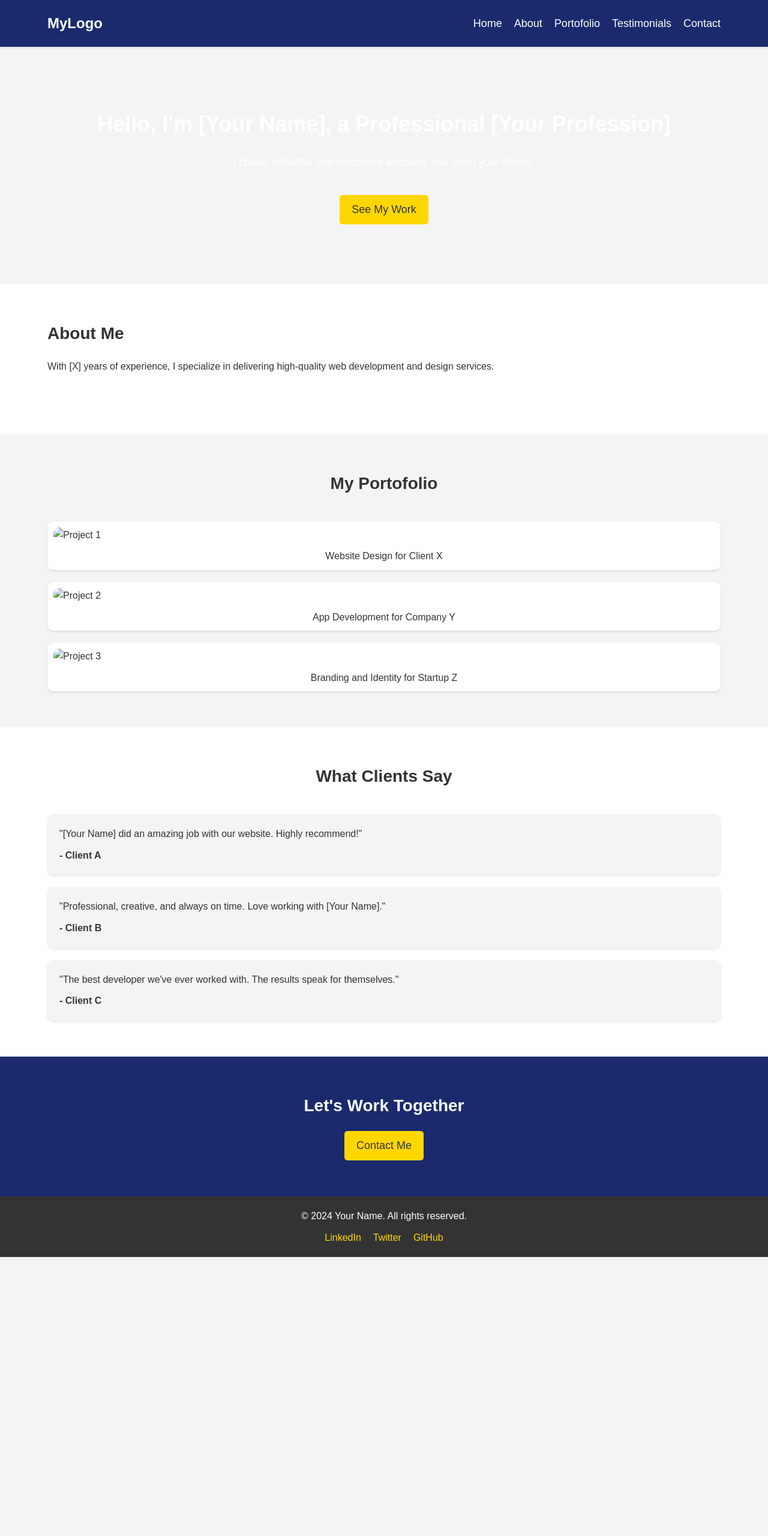
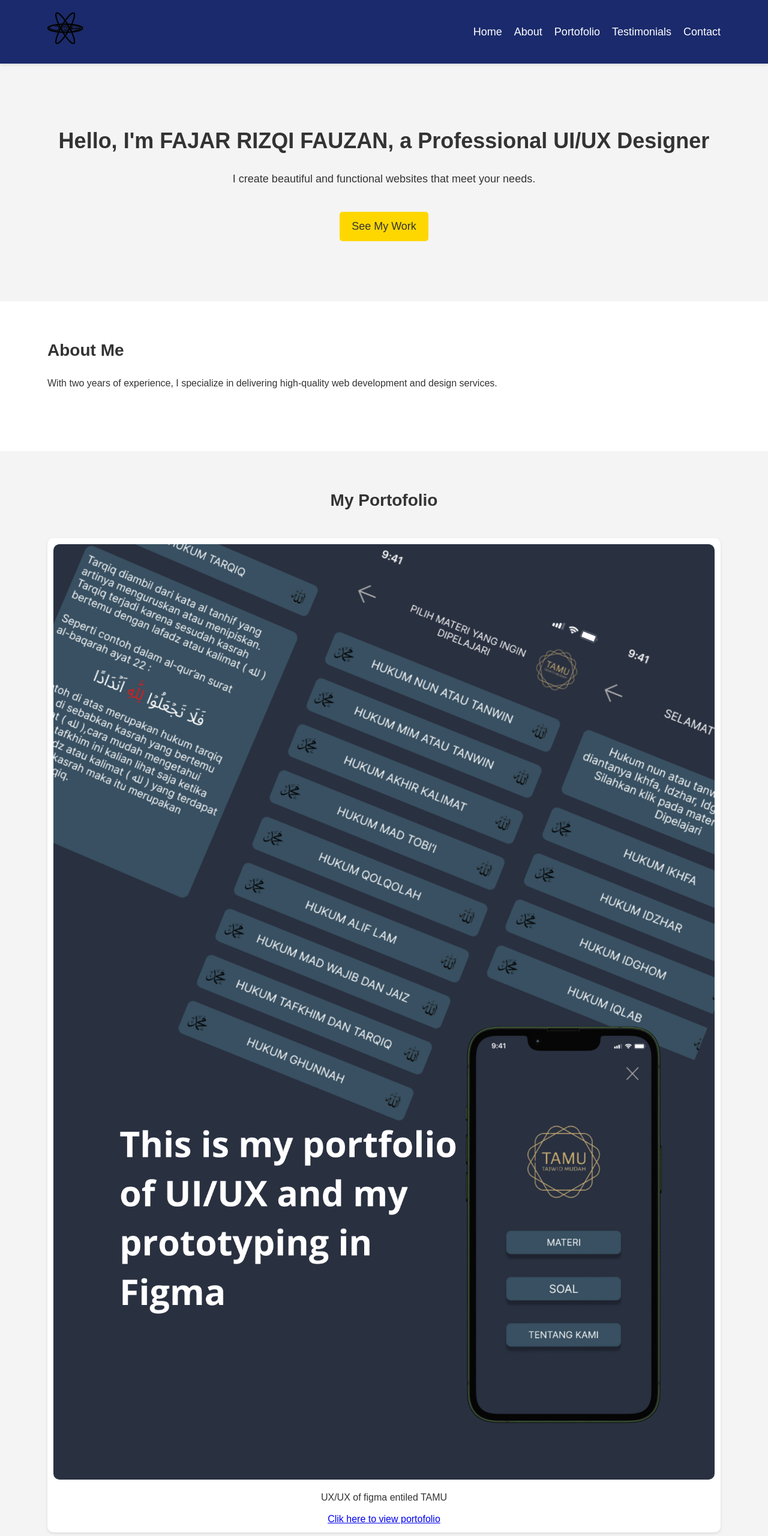
Before and after one commit to fajarrijki27/mulai_web, a plain HTML site: page index.html in a window 1280 px wide. Shown: the top 2560 px of the page at 60% size. Before the commit the page ends 2095 px from the top, so only its background shows below. Drawn offline with Linux system fonts and the light colour scheme.

Commit message:
html dan css

```diff
--- a/index.html
+++ b/index.html
@@ -10,7 +10,7 @@
     <!-- Header Section -->
     <header>
         <div class="container">
-            <div class="logo">MyLogo</div>
+            <div class="logo"><img src="logo2.png" alt=""></div>
             <nav>
                 <ul>
                     <li><a href="#home">Home</a></li>
@@ -26,7 +26,7 @@
     <!-- Hero Section -->
     <section id="home" class="hero">
         <div class="container">
-            <h1>Hello, I'm [Your Name], a Professional [Your Profession]</h1>
+            <h1>Hello, I'm FAJAR RIZQI FAUZAN, a Professional UI/UX Designer</h1>
             <p>I create beautiful and functional websites that meet your needs.</p>
             <a href="#portfolio" class="cta">See My Work</a>
         </div>
@@ -37,7 +37,7 @@
         <div class="container">
             <div class="about-text">
                 <h2>About Me</h2>
-                <p>With [X] years of experience, I specialize in delivering high-quality web development and design services.</p>
+                <p>With two years of experience, I specialize in delivering high-quality web development and design services.</p>
             </div>
     </section>
 
@@ -47,16 +47,19 @@
             <h2>My Portofolio</h2>
             <div class="portfolio-items">
                 <div class="portfolio-item">
-                    <img src="portfolio1.jpg" alt="Project 1">
-                    <p>Website Design for Client X</p>
+                    <img src="portofolio1.png" alt="Project 1">
+                    <p>UX/UX of figma entiled TAMU</p>
+                    <a href="https://www.figma.com/proto/XXIMGCbS12nAgw6NEaWgWn/Untitled?page-id=0%3A1&node-id=44-563&node-type=FRAME&viewport=1064%2C699%2C0.11&t=K9TTRUxIixGIRLJP-1&scaling=scale-down&content-scaling=fixed&starting-point-node-id=1%3A4"><p>Clik here to view portofolio</p></a>
                 </div>
                 <div class="portfolio-item">
-                    <img src="portfolio2.jpg" alt="Project 2">
-                    <p>App Development for Company Y</p>
+                    <img src="portofolio2.png" alt="Project 2">
+                    <p>Redesign UX/UX of gofood</p>
+                    <a href="https://www.figma.com/proto/0YqXVDJ916td6ipjtoOffN/Untitled?page-id=0%3A1&node-id=11-584&node-type=CANVAS&viewport=159%2C33%2C0.02&t=PhUM65H3KAaC9GYw-1&scaling=scale-down&content-scaling=fixed&starting-point-node-id=110%3A315"><p>Clik here to view portofolio</p></a>
                 </div>
                 <div class="portfolio-item">
-                    <img src="portfolio3.jpg" alt="Project 3">
-                    <p>Branding and Identity for Startup Z</p>
+                    <img src="portofolio3.png" alt="Project 3">
+                    <p>UX/UX dekstop of figma </p>
+                    <a href="https://www.figma.com/proto/EqrJFwHw7KYRnfMOtomDAg/Untitled?page-id=0%3A1&node-id=18-63&node-type=CANVAS&viewport=401%2C154%2C0.08&t=JqhSgtgVAEEcvW2y-1&scaling=min-zoom&content-scaling=fixed&starting-point-node-id=18%3A63"><p>Clik here to view portofolio</p></a>
                 </div>
             </div>
         </div>
@@ -68,11 +71,11 @@
             <h2>What Clients Say</h2>
             <div class="testimonial-slider">
                 <div class="testimonial-item">
-                    <p>"[Your Name] did an amazing job with our website. Highly recommend!"</p>
+                    <p>"FAJAR RIZQI FAUZAN did an amazing job with our website. Highly recommend!"</p>
                     <span>- Client A</span>
                 </div>
                 <div class="testimonial-item">
-                    <p>"Professional, creative, and always on time. Love working with [Your Name]."</p>
+                    <p>"Professional, creative, and always on time. Love working with FAJAR RIZQI FAUZAN."</p>
                     <span>- Client B</span>
                 </div>
                 <div class="testimonial-item">
@@ -87,7 +90,7 @@
     <section id="contact" class="cta-section">
         <div class="container">
             <h2>Let's Work Together</h2>
-            <a href="mailto:your.email@example.com" class="cta">Contact Me</a>
+            <a href="fajarrijkipaujan2007@gmail.com" class="cta">Contact Me</a>
         </div>
     </section>
 
@@ -96,9 +99,8 @@
         <div class="container">
             <p>&copy; 2024 Your Name. All rights reserved.</p>
             <div class="social-links">
-                <a href="#">LinkedIn</a>
-                <a href="#">Twitter</a>
-                <a href="#">GitHub</a>
+                <a href="https://www.instagram.com/jar.portofolio?igsh=ejc3aG14bm1ldTNo">instagram</a>
+                <a href="https://github.com/fajarrijki27?tab=repositories">GitHub</a>
             </div>
         </div>
     </footer>
--- a/styles.css
+++ b/styles.css
@@ -40,6 +40,8 @@ header .container {
 .logo {
     font-size: 24px;
     font-weight: bold;
+    max-height: 10%;
+    max-width: 10%;
 }
 
 nav ul {
@@ -66,7 +68,7 @@ nav ul li a:hover {
     background-image: url('hero.jpg');
     background-size: cover;
     background-position: center;
-    color: #fff;
+    color: #333;
     text-align: center;
     padding: 100px 20px;
 }
```
Also changed, not shown: Group 3.png (deleted), logo2.png (added), portofolio1.png (added), portofolio2.png (added), portofolio3.png (added).
